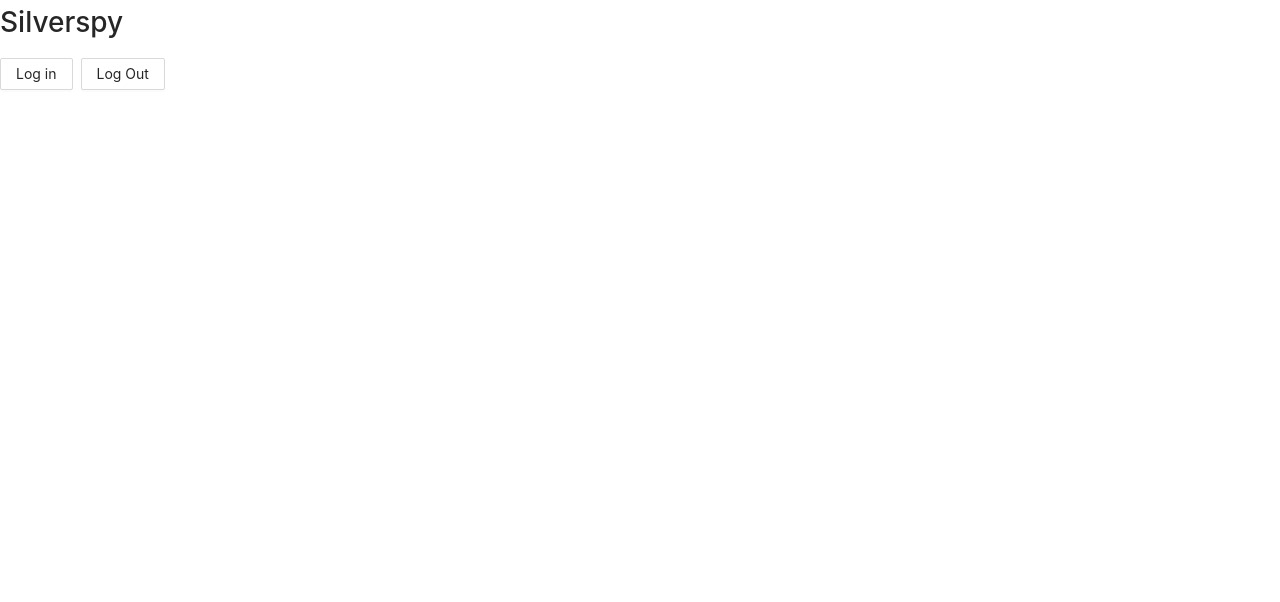
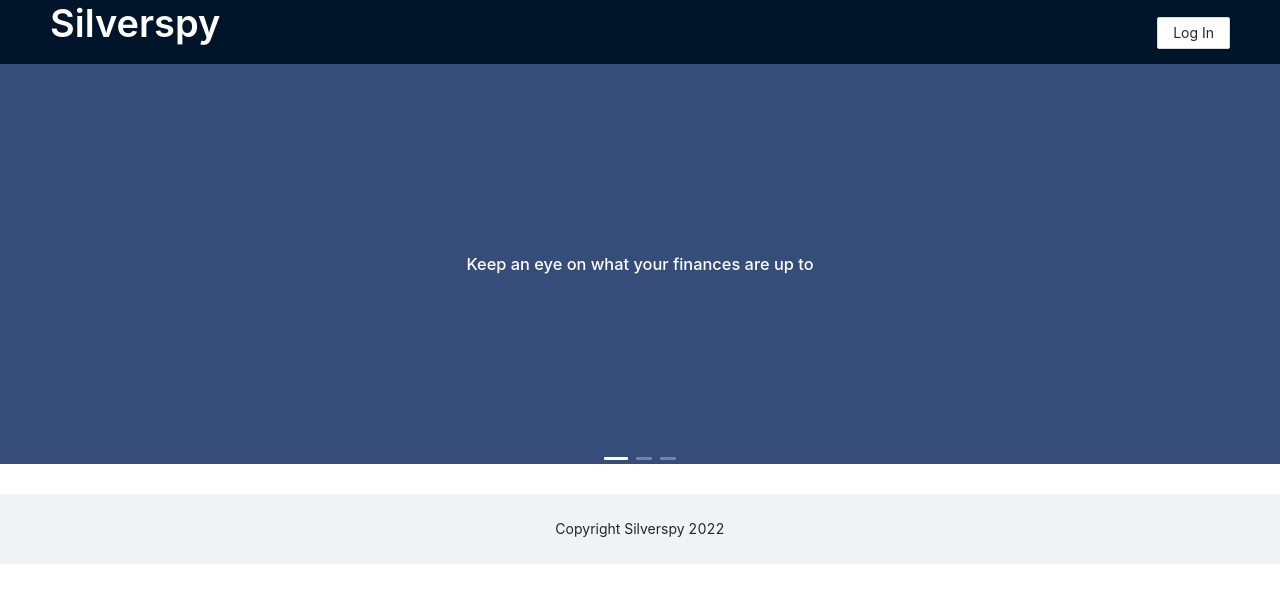
Before and after one commit to mttchpmn/silverspy-web, a Next.js app: page / in a window 1280 px wide. Shown: the top 602 px of the page. Built offline with nearby package versions, Linux system fonts and the light colour scheme.

Commit message:
0017 Update home page

```diff
--- a/pages/index.tsx
+++ b/pages/index.tsx
@@ -3,26 +3,59 @@
 import Image from 'next/image'
 import styles from '../styles/Home.module.css'
 import {PageContainer} from "../components/PageContainer";
-import {Button, Space} from "antd";
+import {Button, Carousel, Layout, Space, Typography} from "antd";
 import {useUser} from "@auth0/nextjs-auth0";
 import {useRouter} from "next/router";
 
-
+const {Header, Content, Footer} = Layout;
+const {Title, Text} = Typography;
 
 const Home: NextPage = () => {
 
+    const contentStyle = {
+        height: '400px',
+        color: '#fff',
+        lineHeight: '400px',
+        textAlign: 'center',
+        background: '#364d79',
+    };
+
     return (
-        <div>
-            <h1>Silverspy</h1>
-            <Space>
-                <Button>
-                    <a href={"/api/auth/login"}>Log in</a>
-                </Button>
-                <Button>
-                    <a href={"/api/auth/logout"}>Log Out</a>
-                </Button>
-            </Space>
-        </div>
+        <Layout>
+            <Header>
+               <Space style={{width: "100%", justifyContent: "space-between"}}>
+                   <div>
+                       <Title level={1} style={{color: "white"}}>Silverspy</Title>
+                   </div>
+                   <Space>
+                       <Button>Log In</Button>
+                   </Space>
+               </Space>
+            </Header>
+            <Content style={{backgroundColor: "white"}}>
+                <Carousel>
+                    <div>
+                        <h3 style={contentStyle}>Keep an eye on what your finances are up to</h3>
+                    </div>
+                    <div>
+                        <h3 style={contentStyle}>Plan for your future</h3>
+                    </div>
+                    <div>
+                        <h3 style={contentStyle}>Get away from living paycheck to paycheck</h3>
+                    </div>
+                </Carousel>
+                <Space style={{width: "100%", justifyContent: "center"}}>
+                    <Space direction={"vertical"}>
+                    </Space>
+                </Space>
+
+            </Content>
+            <Footer style={{backgroundColor: "#f0f2f5"}}>
+                <Space style={{width: "100%", justifyContent: "center"}}>
+                    Copyright Silverspy 2022
+                </Space>
+            </Footer>
+        </Layout>
     )
 }
 
```
